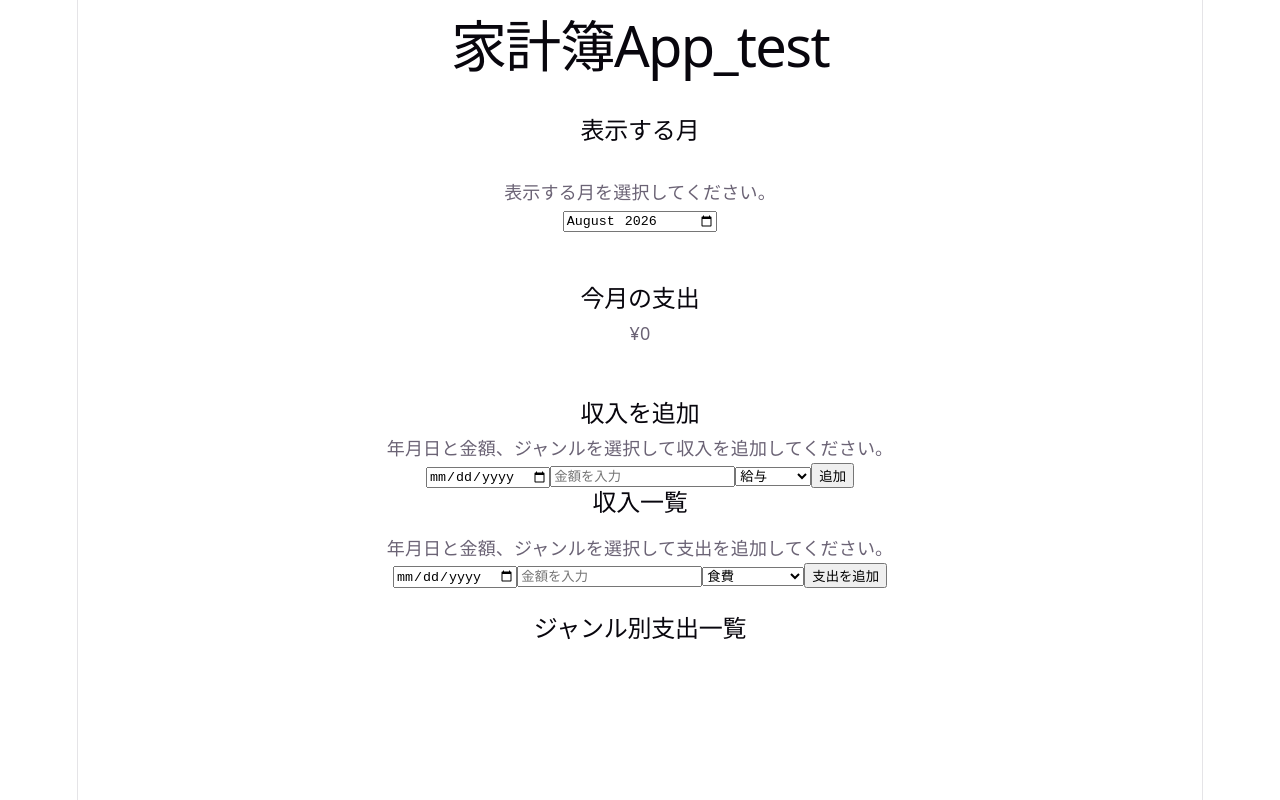
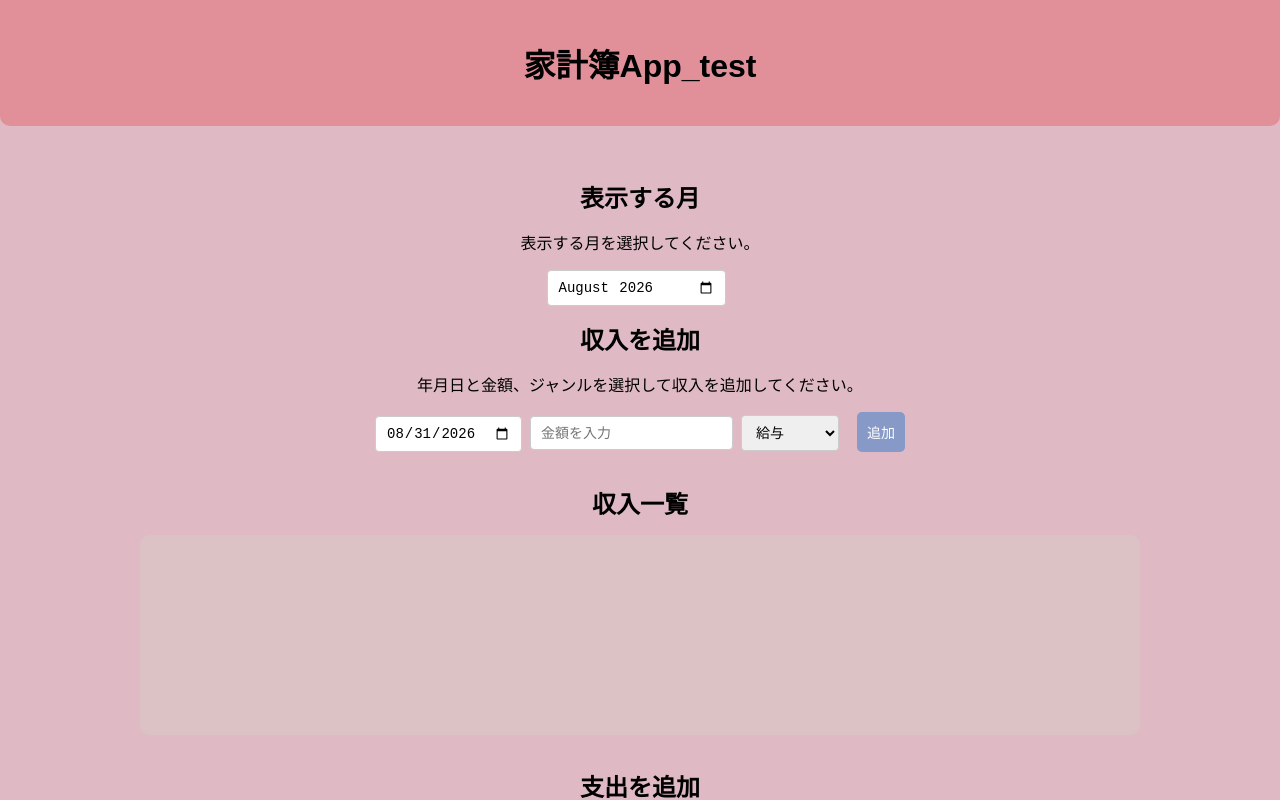
Before and after one commit to matsuokako/budgeting_app, a React (Vite) app: page / in a window 1280 px wide. Shown: the top 800 px of the page. Built offline with nearby package versions, Linux system fonts and the light colour scheme.

Commit message:
css修正

```diff
--- a/src/App.css
+++ b/src/App.css
@@ -1,184 +1,117 @@
-.counter {
-  font-size: 16px;
-  padding: 5px 10px;
-  border-radius: 5px;
-  color: var(--accent);
-  background: var(--accent-bg);
-  border: 2px solid transparent;
-  transition: border-color 0.3s;
-  margin-bottom: 24px;
-
-  &:hover {
-    border-color: var(--accent-border);
-  }
-  &:focus-visible {
-    outline: 2px solid var(--accent);
-    outline-offset: 2px;
-  }
+header {
+  background-color: #e18f99;
+  margin: 0px 0px 20px 0px;
+  border-radius: 0 0 10px 10px;
+  padding: 20px 30px;
+  box-shadow: #dcc2c5;
 }
 
-.hero {
-  position: relative;
-
-  .base,
-  .framework,
-  .vite {
-    inset-inline: 0;
-    margin: 0 auto;
+body {
+  margin: 0;
+  font-family: Arial, sans-serif;
+  background-color: #dfbac4;
+  color: #000000;
 }
 
-  .base {
-    width: 170px;
-    position: relative;
-    z-index: 0;
+#root {
+  /*max-width: 1000px;*/
+  margin: 0 auto; /* 中央寄せ */
+  /*padding: 40px 20px;*/
+  text-align: center  ;
 }
 
-  .framework,
-  .vite {
-    position: absolute;
+h1 {
+  margin-top: 20px;
+  margin-bottom: 20px;
+  font-size: 32px;
 }
 
-  .framework {
-    z-index: 1;
-    top: 34px;
-    height: 28px;
-    transform: perspective(2000px) rotateZ(300deg) rotateX(44deg) rotateY(39deg)
-      scale(1.4);
+h2 {
+  margin-top: 15px;
+  margin-bottom: 15px;
+  font-size: 24px;
 }
 
-  .vite {
-    z-index: 0;
-    top: 107px;
-    height: 26px;
-    width: auto;
-    transform: perspective(2000px) rotateZ(300deg) rotateX(40deg) rotateY(39deg)
-      scale(0.8);
-  }
+h3 {
+  margin-top: 10px;
+  margin-bottom: 10px;
+  font-size: 16px;
 }
 
-#center {
-  display: flex;
-  flex-direction: column;
-  gap: 25px;
-  place-content: center;
-  place-items: center;
-  flex-grow: 1;
-
-  @media (max-width: 1024px) {
-    padding: 32px 20px 24px;
-    gap: 18px;
-  }
+select {
+  padding: 8px 10px;
+  margin-right: 8px;
+  border: 1px solid #ccc;
+  border-radius: 4px;
+  font-size: 14px;
 }
 
-#next-steps {
-  display: flex;
-  border-top: 1px solid var(--border);
-  text-align: left;
-
-  & > div {
-    flex: 1 1 0;
-    padding: 32px;
-    @media (max-width: 1024px) {
-      padding: 24px 20px;
-    }
+input {
+  padding: 8px 10px;
+  margin-right: 8px;
+  border: 1px solid #ccc;
+  border-radius: 4px;
+  font-size: 14px;
 }
 
-  .icon {
-    margin-bottom: 16px;
-    width: 22px;
-    height: 22px;
+button {
+  padding: 8px 14px;
+  border: none;
+  border-radius: 4px;
+  cursor: pointer;
+  font-size: 14px;
+  margin-left: 10px;
 }
 
-  @media (max-width: 1024px) {
-    flex-direction: column;
-    text-align: center;
-  }
+button:hover {
+  opacity: 0.8;
 }
 
-#docs {
-  border-right: 1px solid var(--border);
-
-  @media (max-width: 1024px) {
-    border-right: none;
-    border-bottom: 1px solid var(--border);
-  }
+ul {
+  list-style: none;
+  height: 200px;
+  padding-left: 0px;
+  background-color: #dcc2c5;
+  border-radius: 10px;
+  max-width: 1000px;
+  margin: auto;
 }
 
-#next-steps ul {
-  list-style: none;
-  padding: 0;
-  display: flex;
-  gap: 8px;
-  margin: 32px 0 0;
-
-  .logo {
-    height: 18px;
+li {
+  margin-bottom: 10px;
 }
 
-  a {
-    color: var(--text-h);
-    font-size: 16px;
-    border-radius: 6px;
-    background: var(--social-bg);
-    display: flex;
-    padding: 6px 12px;
-    align-items: center;
-    gap: 8px;
-    text-decoration: none;
-    transition: box-shadow 0.3s;
-
-    &:hover {
-      box-shadow: var(--shadow);
-    }
-    .button-icon {
-      height: 18px;
-      width: 18px;
-    }
+svg {
+  max-width: 100%;
 }
 
-  @media (max-width: 1024px) {
-    margin-top: 20px;
-    flex-wrap: wrap;
-    justify-content: center;
-
-    li {
-      flex: 1 1 calc(50% - 8px);
+.addButton {
+  background-color: #8699c7;
+  color:#ffffff;
+  padding: 10px 10px;
+  border: none;
+  border-radius: 5px;
 }
 
-    a {
-      width: 100%;
-      justify-content: center;
-      box-sizing: border-box;
-    }
-  }
+.editButton {
+  background-color: #5b875a;
+  color: #ffffff;
+  padding: 10px 10px;
+  border: none;
+  border-radius: 5px;
 }
 
-#spacer {
-  height: 88px;
-  border-top: 1px solid var(--border);
-  @media (max-width: 1024px) {
-    height: 48px;
-  }
+.deleteButton {
+  background-color: #e18f99;
+  color: #ffffff;
+  padding: 10px 10px;
+  border: none;
+  border-radius: 5px;
 }
 
-.ticks {
-  position: relative;
-  width: 100%;
-
-  &::before,
-  &::after {
-    content: '';
-    position: absolute;
-    top: -4.5px;
-    border: 5px solid transparent;
+.bottom {
+  background-color: #dcc2c5;
+  border-radius: 10px;
+  max-width: 1000px;
+  margin: auto;
 }
-
-  &::before {
-    left: 0;
-    border-left-color: var(--border);
-  }
-  &::after {
-    right: 0;
-    border-right-color: var(--border);
-  }
-}
--- a/src/App.tsx
+++ b/src/App.tsx
@@ -1,4 +1,6 @@
+// まだローカル環境でしか動作しません。localhost:xxxx
 import { useState } from 'react'
+import './App.css'
 import { PieChart, Pie, ResponsiveContainer, } from 'recharts'
 
 // 支出用データ定義
@@ -20,11 +22,11 @@ type Income = {
 function App() {
   const [amount, setAmount] = useState('')
   const [category, setCategory] = useState('食費')
-  const [date, setDate] = useState('')
+  const [date, setDate] = useState(new Date().toISOString().slice(0, 10)) // 初期値を今日日付とする
 
   const [incomeAmount, setIncomeAmount] = useState('')
   const [incomeSource, setIncomeSource] = useState('給与')
-  const [incomeDate, setIncomeDate] = useState('')
+  const [incomeDate, setIncomeDate] = useState(new Date().toISOString().slice(0, 10))
 
   const [selectedMonth, setSelectedMonth] = useState(
     new Date().toISOString().slice(0, 7)
@@ -152,10 +154,10 @@ function App() {
 
       <header className="header">
       <h1>家計簿App_test</h1>
-      <br></br>
       </header>
 
-      <h2>表示する月</h2><br/>
+      <br/>
+      <h2>表示する月</h2>
       <p>表示する月を選択してください。</p>
 
       <input
@@ -165,10 +167,7 @@ function App() {
       /><br/>
 
       <main className='container'>
-      <br/><br/>
-      <h2>今月の支出</h2>
-      <p>¥{total}</p>
-      <br/><br/>
+
 
       <h2>収入を追加</h2>
 
@@ -196,9 +195,10 @@ function App() {
           <option value={"その他"}>その他</option>
         </select>
 
-        <button onClick={addIncome}>
+        <button onClick={addIncome} className='addButton'>
           追加
         </button>
+        <br/><br/>
       </div>
 
       <h2>収入一覧</h2>
@@ -207,7 +207,7 @@ function App() {
           <li key={index}>
             {income.date} {income.source}:￥{income.amount}
 
-            <button
+            <button className='editButton'
               onClick={() => {
                 setIncomeAmount(String(income.amount))
                 setIncomeSource(income.source)
@@ -218,14 +218,16 @@ function App() {
               編集
             </button>
 
-            <button onClick={() => deleteIncome(income.id)}>
+            <button className='deleteButton' onClick={() => deleteIncome(income.id)}>
               削除
             </button>
           </li>
         ))}
       </ul>
+      <br/>
 
       <div>
+      <h2>支出を追加</h2>
       <p>年月日と金額、ジャンルを選択して支出を追加してください。</p>
       <input
         type='date'
@@ -254,12 +256,40 @@ function App() {
         <option value="その他">その他</option>
       </select>
 
-      <button onClick={addExpense}>
-        支出を追加
-      </button>
-      </div><br/>
+        <button onClick={addExpense} className='addButton'>
+          追加
+        </button>
+      </div>
+
+      <br/>
+      <h2>支出一覧</h2>
+      <p>今月の支出: ¥{total}</p>
+
+      <ul>
+        {filteredExpenses.map((expense, index) => (
+          <li key={index}>
+            {expense.date} {expense.category}:￥{expense.amount}
+
+            <button className='editButton'
+              onClick={() => {
+                setAmount(String(expense.amount))
+                setCategory(expense.category)
+                setDate(expense.date)
+                setEditingExpenseId(expense.id)
+              }}
+            >
+              編集
+            </button>
+
+            <button className='deleteButton' onClick={() => deleteExpense(expense.id)}>   {/*idを追加*/}
+              削除
+            </button>
+          </li>
+        ))}
+      </ul>
 
       <h2>ジャンル別支出一覧</h2>
+      <div className='bottom'>
       <ul>
         {Object.entries(categoryTotals).map(
           ([category, amount]) => (
@@ -270,7 +300,6 @@ function App() {
         )}
       </ul>
 
-      <div style={{ width: '100%', height: 300 }}>
         <ResponsiveContainer>
           <PieChart>
             <Pie
@@ -285,32 +314,6 @@ function App() {
           </PieChart>
         </ResponsiveContainer>
       </div>
-
-      <br/>
-      <h2>支出一覧</h2>
-
-      <ul>
-        {filteredExpenses.map((expense, index) => (
-          <li key={index}>
-            {expense.date} {expense.category}:￥{expense.amount}
-
-            <button
-              onClick={() => {
-                setAmount(String(expense.amount))
-                setCategory(expense.category)
-                setDate(expense.date)
-                setEditingExpenseId(expense.id)
-              }}
-            >
-              編集
-            </button>
-
-            <button onClick={() => deleteExpense(expense.id)}>   {/*idを追加*/}
-              削除
-            </button>
-          </li>
-        ))}
-      </ul>
       </main>
     </div>
   )
--- a/src/index.css
+++ b/src/index.css
@@ -1,3 +1,4 @@
+/*
 :root {
   --text: #6b6375;
   --text-h: #08060d;
@@ -82,6 +83,7 @@ h1 {
     margin: 20px 0;
   }
 }
+
 h2 {
   font-size: 24px;
   line-height: 118%;
@@ -91,6 +93,7 @@ h2 {
     font-size: 20px;
   }
 }
+
 p {
   margin: 0;
 }
@@ -109,3 +112,4 @@ code {
   padding: 4px 8px;
   background: var(--code-bg);
 }
+*/
```
Lines whose indentation alone changed are shown as unchanged.
